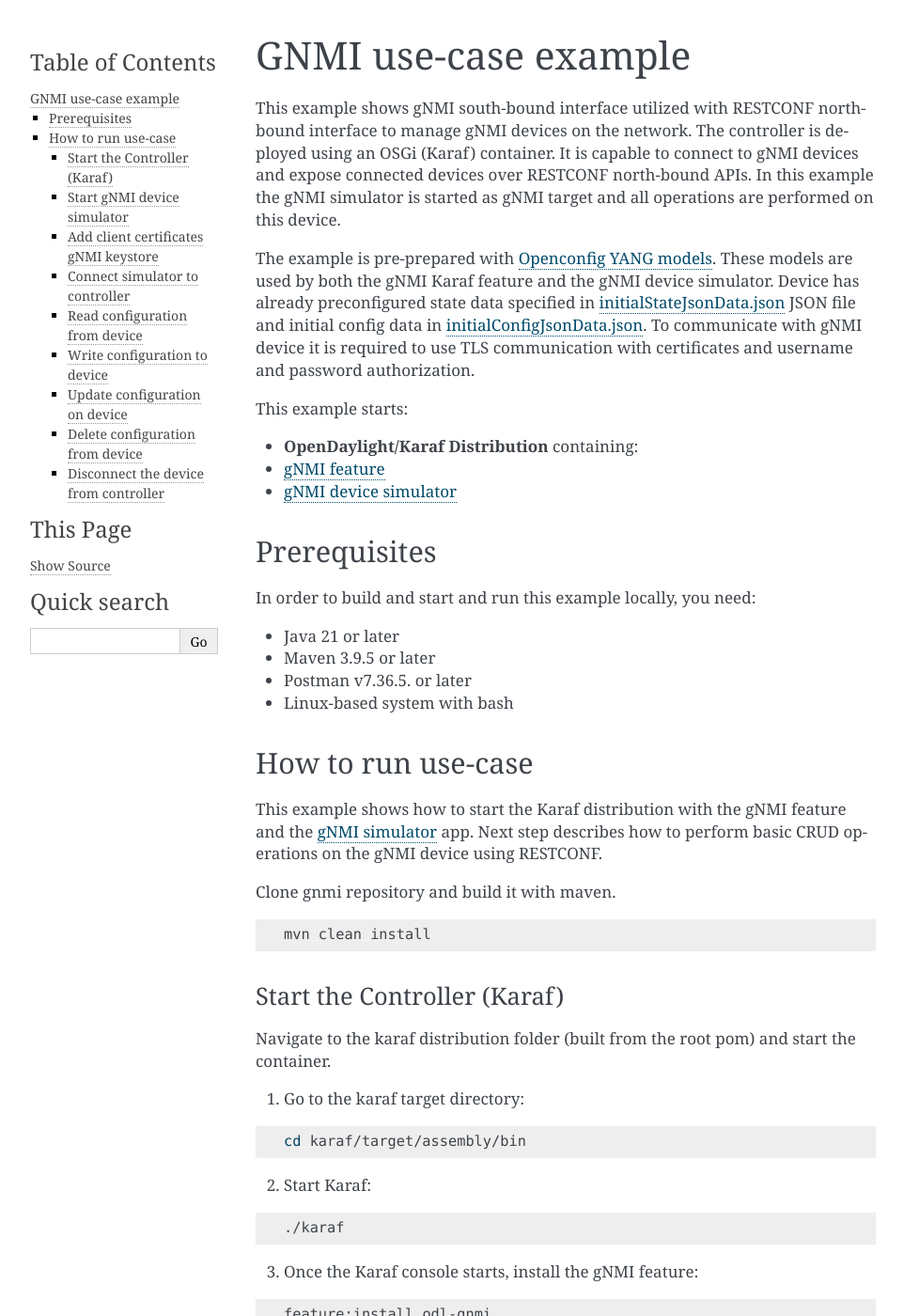
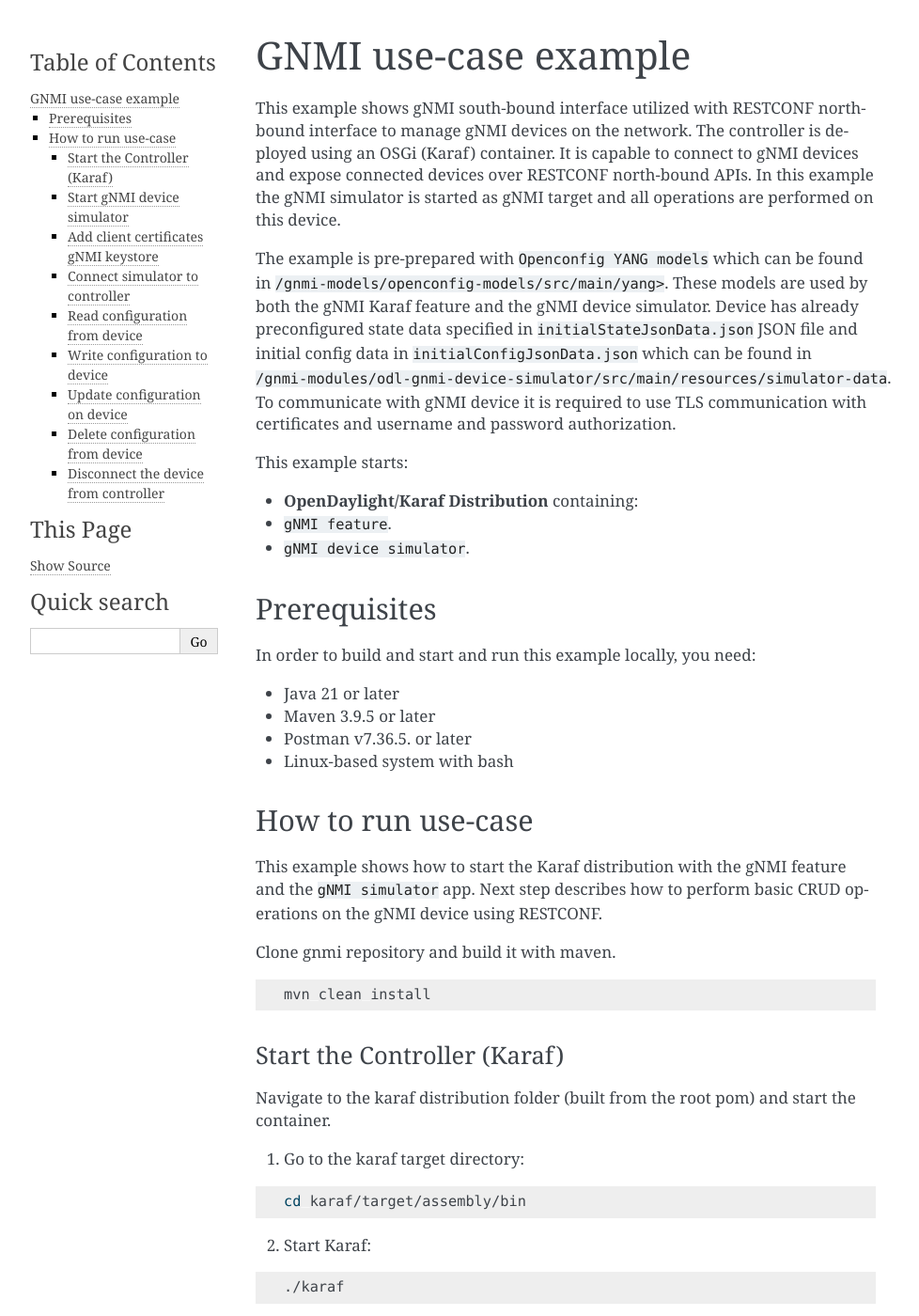
Before and after one commit to opendaylight/gnmi, a Sphinx documentation site: the page built from docs/user-guide.rst, in a window 1280 px wide and 1400 px high. Shown: the whole window at 94% size, without its empty margins (148-1126 px from the left). Built offline with Sphinx 7.4.7, drawn with Linux system fonts in a browser that asks for light colours; some of the changed text lies outside the part shown.

Commit message:
Fix broken links in user guide
These links did not work when docs got built using tox.
Lets just mark these links using `` and user can find them.

Change-Id: I810caea138ca6aa4ff4be40c49ef3172543d2993
Signed-off-by: tobias.pobocik <tobias.pobocik@pantheon.tech>

```diff
--- a/docs/user-guide.rst
+++ b/docs/user-guide.rst
@@ -4,17 +4,17 @@
 This example shows gNMI south-bound interface utilized with RESTCONF north-bound interface to manage gNMI devices on the network. The controller is deployed using an OSGi (Karaf) container.
 It is capable to connect to gNMI devices and expose connected devices over RESTCONF north-bound APIs. In this example the gNMI simulator is started as gNMI target and all operations are performed on this device.
 
-The example is pre-prepared with `Openconfig YANG models <../gnmi-models/openconfig-models/src/main/yang>`_.
-These models are used by both the gNMI Karaf feature and the gNMI device simulator. Device has already preconfigured state data specified in `initialStateJsonData.json <../gnmi-modules/odl-gnmi-device-simulator/src/main/resources/simulator-data/initialStateJsonData.json>`_ JSON file and initial config data in `initialConfigJsonData.json <../gnmi-modules/odl-gnmi-device-simulator/src/main/resources/simulator-data/initialConfigJsonData.json>`_.
+The example is pre-prepared with ``Openconfig YANG models`` which can be found in ``/gnmi-models/openconfig-models/src/main/yang>``.
+These models are used by both the gNMI Karaf feature and the gNMI device simulator. Device has already preconfigured state data specified in ``initialStateJsonData.json`` JSON file and initial config data in ``initialConfigJsonData.json`` which can be found in ``/gnmi-modules/odl-gnmi-device-simulator/src/main/resources/simulator-data``.
 To communicate with gNMI device it is required to use TLS communication with certificates and username and password authorization.
 
 This example starts:
 
 * **OpenDaylight/Karaf Distribution** containing:
 
-* `gNMI feature <../features/odl-gnmi>`_
+* ``gNMI feature``.
 
-* `gNMI device simulator <../gnmi-modules/odl-gnmi-device-simulator>`_
+* ``gNMI device simulator``.
 
 
 Prerequisites
@@ -30,7 +30,7 @@
 How to run use-case
 -------------------
 
-This example shows how to start the Karaf distribution with the gNMI feature and the `gNMI simulator <../gnmi-modules/odl-gnmi-device-simulator>`_ app.
+This example shows how to start the Karaf distribution with the gNMI feature and the ``gNMI simulator`` app.
 Next step describes how to perform basic CRUD operations on the gNMI device using RESTCONF.
 
 Clone gnmi repository and build it with maven.
@@ -65,7 +65,7 @@
 *Note: The RESTCONF and NETCONF features should be installed automatically as dependencies.*
 
 **Bruno Collection:**
-A ready-to-use API collection is available in the `bruno-collection.json <bruno-collection.json>`_ file. You can import this file directly into the Bruno API client to execute the requests described below.
+A ready-to-use API collection is available in the ``bruno-collection.json`` file. You can import this file directly into the Bruno API client to execute the requests described below.
 
 Start gNMI device simulator
 ^^^^^^^^^^^^^^^^^^^^^^^^^^^^^^^^^^^^^
@@ -73,7 +73,7 @@
 Open a new terminal window, navigate back to the ``gnmi-modules/odl-gnmi-device-simulator`` folder, and start the simulator.
 
 
-Start the application with pre-prepared configuration `simulator_config.json <../gnmi-modules/odl-gnmi-device-simulator/src/main/resources/simulator-data/simulator_config.json>`_:
+Start the application with pre-prepared configuration ``simulator_config.json`` which can be found in ``/gnmi-modules/odl-gnmi-device-simulator/src/main/resources/simulator-data/simulator_config.json>``:
 
 .. code-block:: bash
 
@@ -82,7 +82,7 @@
 Add client certificates  gNMI keystore
 ^^^^^^^^^^^^^^^^^^^^^^^^^^^^^^^^^^^^^^^^^^^^^^^^^^
 
-Certificates used in this example can be found `here <../gnmi-modules/odl-gnmi-device-simulator/src/main/resources/certs>`_. Only the client certificates are added to keystore with RPC. This RPC stores certificates in configuration data-store and encrypt their private key and passphrase.
+Certificates used in this example can be found here ``/gnmi-modules/odl-gnmi-device-simulator/src/main/resources/certs>``. Only the client certificates are added to keystore with RPC. This RPC stores certificates in configuration data-store and encrypt their private key and passphrase.
 Adding required certificates for gNMI device to gNMI application is performed by postman request ``'Add Keystore'``.
 
 .. code-block:: bash
```
